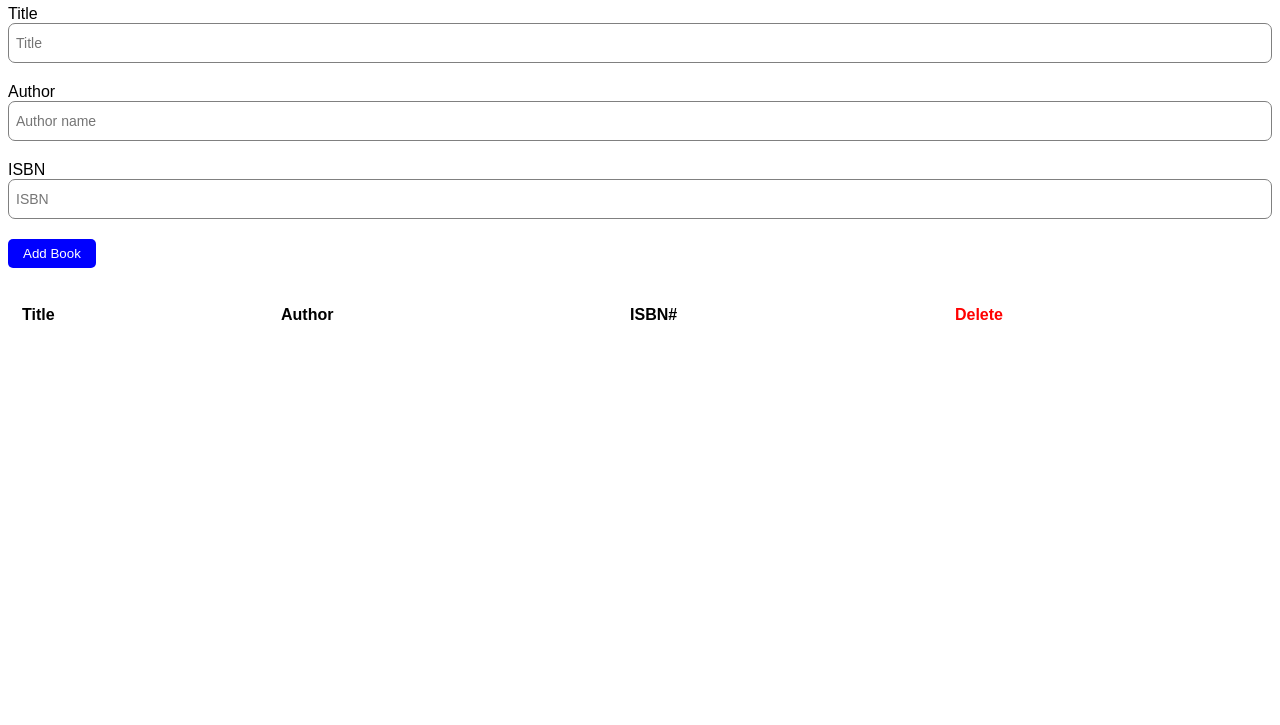
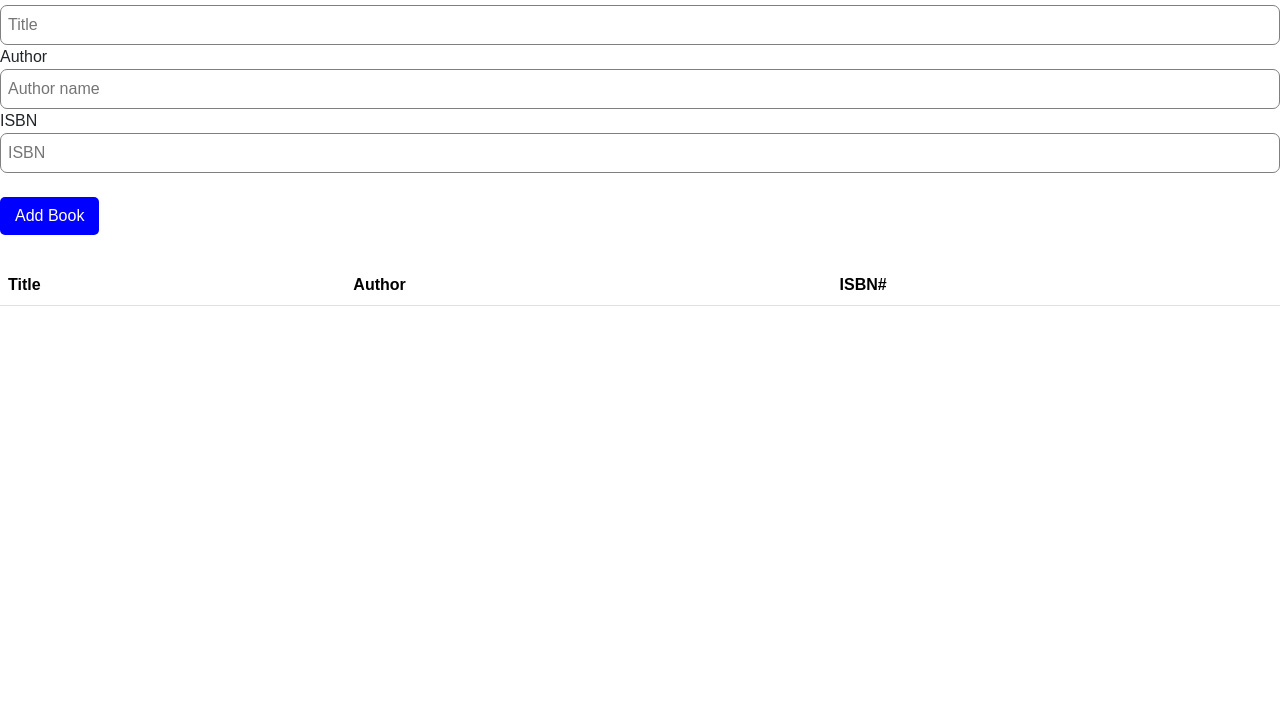
Before and after one commit to acciojob/book-list-arshad012, a website: page main.html in a window 1280 px wide. Shown: the part 75-800 px from the top of the page. Drawn offline with nearby package versions, Linux system fonts and the light colour scheme.

Commit message:
created a submission

```diff
--- a/main.html
+++ b/main.html
@@ -4,6 +4,7 @@
 
 <head>
 	<link rel="stylesheet" href="styles.css">
+	<link rel="stylesheet" href="https://cdn.jsdelivr.net/npm/bootstrap@5.3.3/dist/css/bootstrap.min.css">
 </head>
 
 <body>
@@ -15,9 +16,10 @@
 		<label for='author'>Author</label>
 		<input id='author' type='text' placeholder='Author name' />
 		<label for='isbn'>ISBN</label>
-		<input id='isbn' type='text' placeholder='ISBN' />
+		<input id='isbn' type='text' placeholder='ISBN' /> <br>  <br>
 		<button id='submit' type='submit'>Add Book</button>
 	</form>
+
 
 	<table class='table table-striped'>
 		<thead>
@@ -25,7 +27,6 @@
 				<th>Title</th>
 				<th>Author</th>
 				<th>ISBN#</th>
-				<th class='delete'>Delete</th>
 			</tr>
 		</thead>
 		<tbody id='book-list'></tbody>
--- a/styles.css
+++ b/styles.css
@@ -46,11 +46,7 @@ th,td {
 #book-list > tr {
 	background-color: lightcyan;
 }
-/* #book-list > tr > td:last-child {
-	color: red;
-	cursor: pointer;
-} */
 .delete {
 	color: red;
 	cursor: pointer;
-};
+}
```
